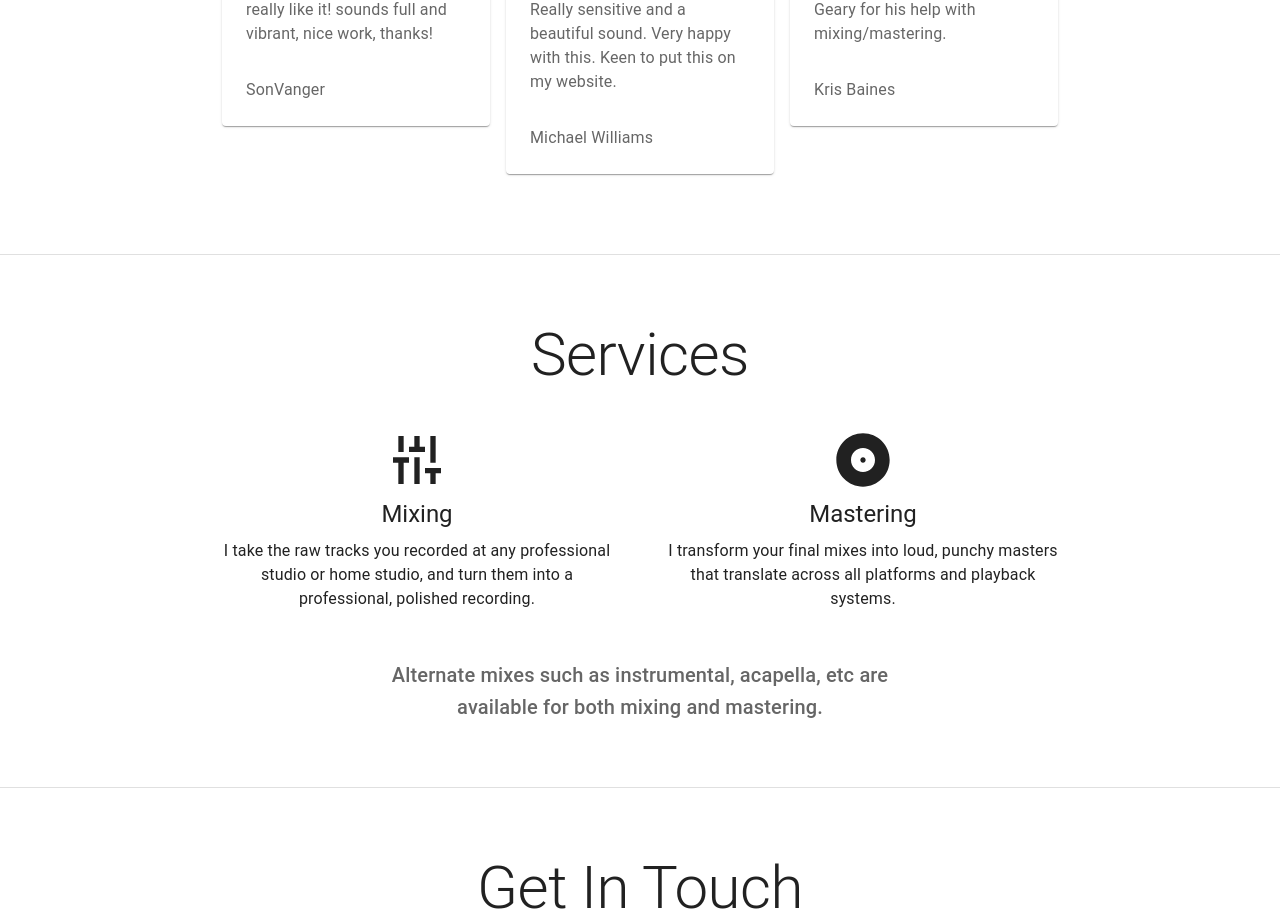
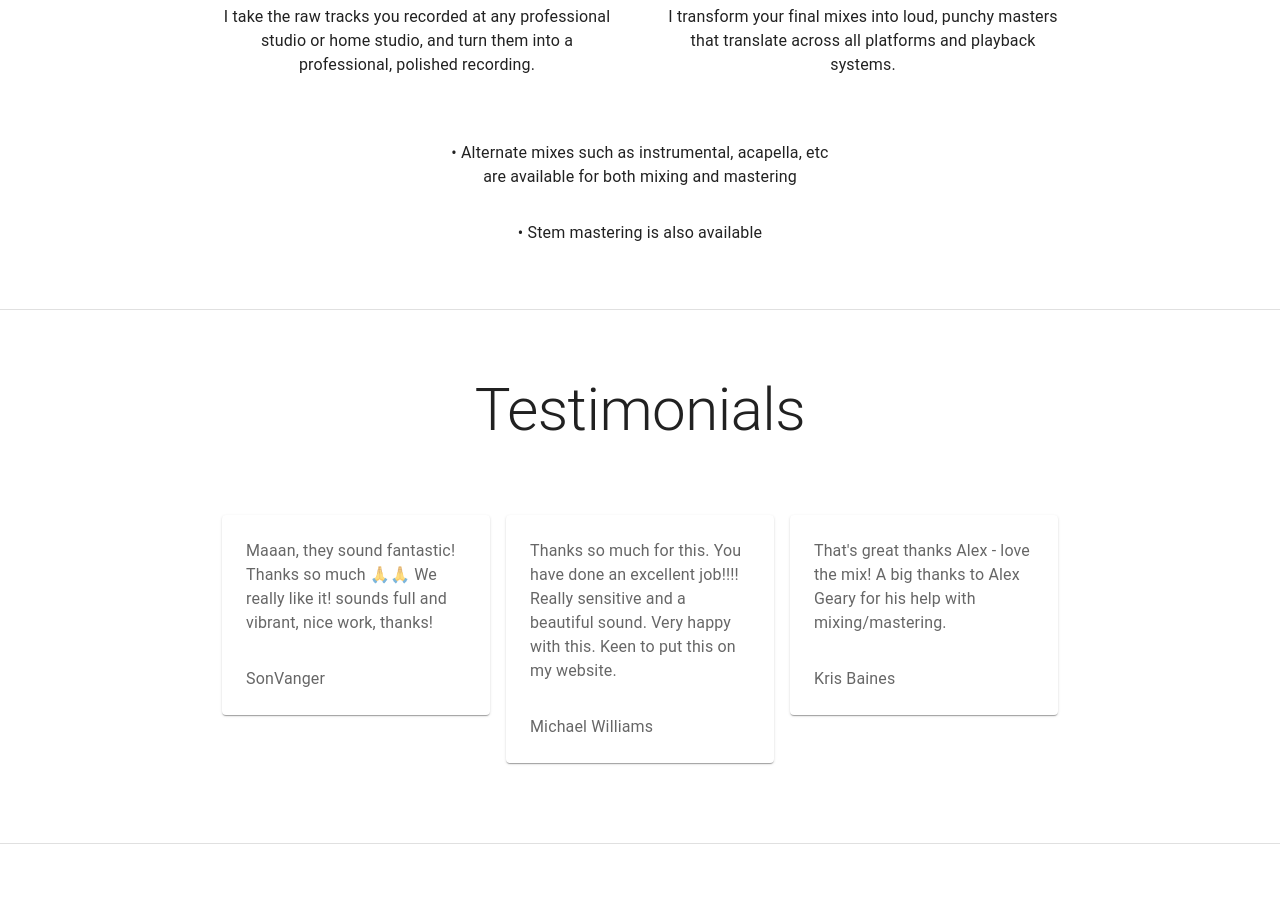
Before and after one commit to alexgeary37/agmasteringClient, a React (Create React App) app: page / in a window 1280 px wide. Shown: the part 1924-2841 px from the top of the page. Built offline with nearby package versions, Linux system fonts and the light colour scheme; no server answers.

Commit message:
Change ServicesSection wording

```diff
--- a/src/components/Home.jsx
+++ b/src/components/Home.jsx
@@ -119,9 +119,9 @@ export default function Home() {
       {bio}
       <AudioPlayer />
       <Divider />
+      <ServicesSection />
+      <Divider />
       <Testimonials />
-      <Divider />
-      <ServicesSection />
       <Divider />
       <Box
         ref={bottomButtonRef}
--- a/src/components/home/ServicesSection.jsx
+++ b/src/components/home/ServicesSection.jsx
@@ -4,6 +4,9 @@ import Grid from "@mui/material/Grid";
 import Typography from "@mui/material/Typography";
 import Container from "@mui/material/Container";
 import { Tune, Album } from "@mui/icons-material";
+import List from "@mui/material/List";
+import ListItem from "@mui/material/ListItem";
+import ListItemText from "@mui/material/ListItemText";
 
 export default function ServicesSection() {
   return (
@@ -63,20 +66,15 @@ export default function ServicesSection() {
             </Box>
           </Grid>
         </Grid>
-        <Container maxWidth="sm">
-          <Typography
-            variant="h6"
-            color="text.secondary"
-            align="center"
-            mt={"6vh"}
-          >
-            Alternate mixes such as instrumental, acapella, etc are available
-            for both mixing and mastering.
+        <Container maxWidth="xs" sx={{ mt: { xs: "5vh", sm: "8vh" } }}>
+          <Typography variant="body1" align="center">
+            • Alternate mixes such as instrumental, acapella, etc are available
+            for both mixing and mastering
+          </Typography>
+          <Typography variant="body1" align="center" mt={"4vh"}>
+            • Stem mastering is also available
           </Typography>
         </Container>
-        {/* <Typography variant="h6" align="center">
-          Find out more about each option <Link to="/services">here</Link>
-        </Typography> */}
       </Container>
     </Box>
   );
```
